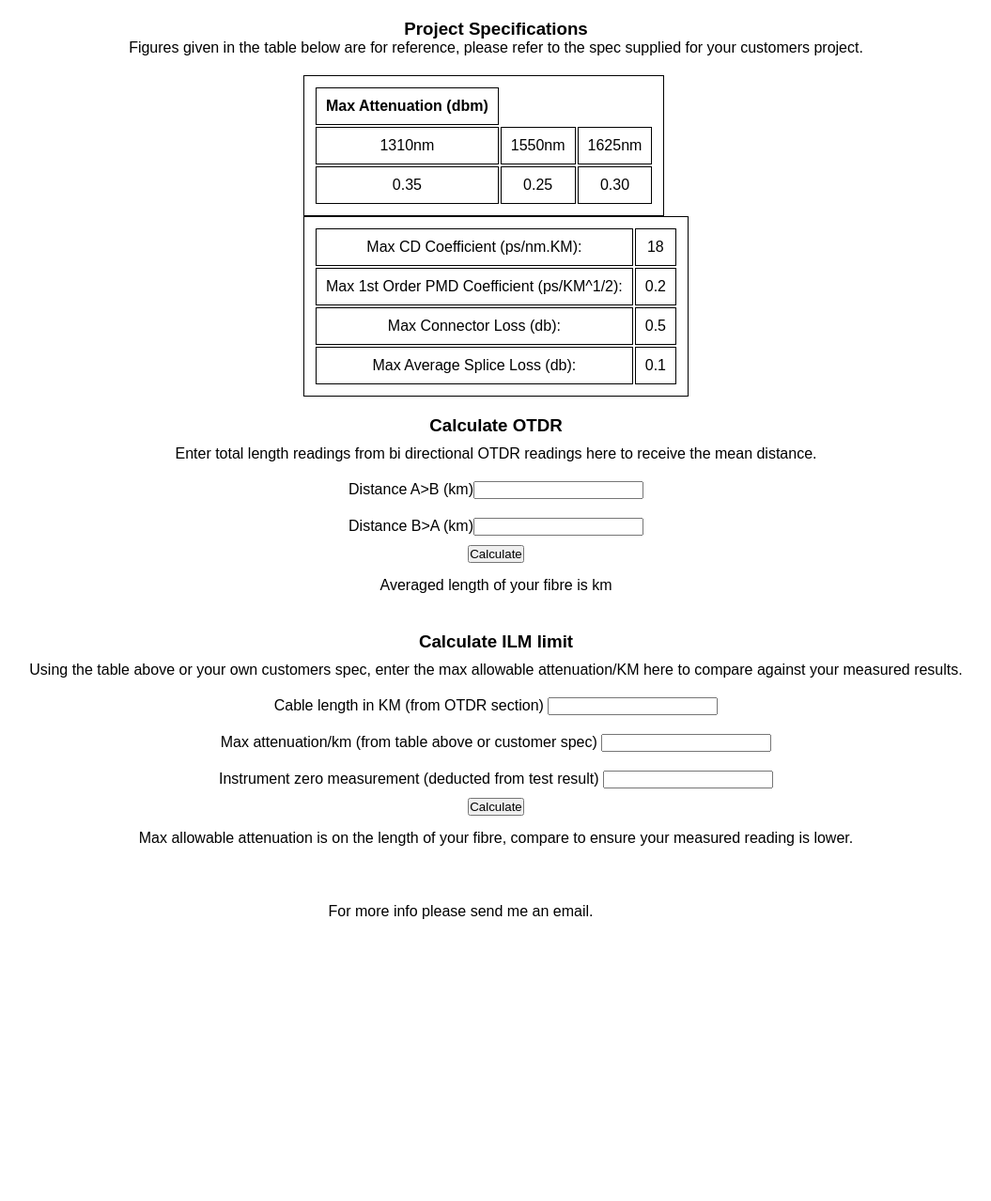
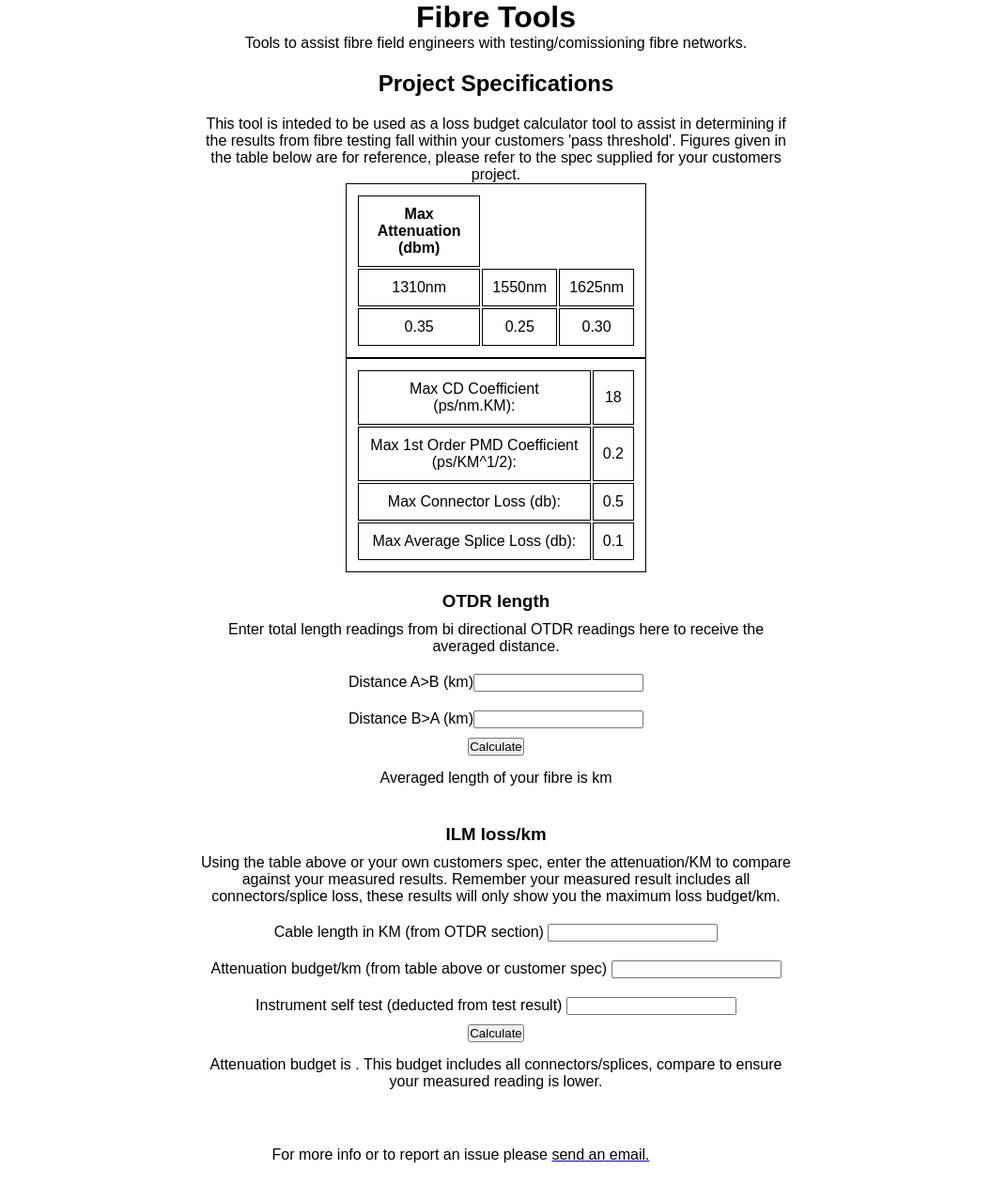
Before and after one commit to Smitthyy/fibre-calc, a plain HTML site: page index.html in a window 1280 px wide. Shown: the whole page at 94% size, without its empty margins (112-1167 px from the left). Before the commit the page ends 1019 px from the top, so only its background shows below. Drawn offline with Linux system fonts and the light colour scheme.

Commit message:
layout changes

```diff
--- a/index.html
+++ b/index.html
@@ -3,15 +3,20 @@
 <head>
 <link rel="stylesheet" href="styles.css">
 <meta charset="utf-8">
-<title>Fibre Calculator</title>
+<title>Fibre Loss Calculator</title>
 </head>
 <body>
 
 <div class="container">
 
+    <div>
+        <h1>Fibre Tools</h1>
+        <p>Tools to assist fibre field engineers with testing/comissioning fibre networks.</p>
+    </div>
+
     <div id="spec">
-        <h3>Project Specifications</h3>
-        <p>Figures given in the table below are for reference, please refer to the spec supplied for your customers project.</p>
+        <h2 id="title">Project Specifications</h2>
+        <p>This tool is inteded to be used as a loss budget calculator tool to assist in determining if the results from fibre testing fall within your customers 'pass threshold'. Figures given in the table below are for reference, please refer to the spec supplied for your customers project.</p>
     </div>
 
     <div id="details">
@@ -49,8 +54,8 @@
     </div>
 
     <div id="otdr">
-        <h3>Calculate OTDR</h3>
-        <p>Enter total length readings from bi directional OTDR readings here to receive the mean distance.</p>
+        <h3>OTDR length</h3>
+        <p>Enter total length readings from bi directional OTDR readings here to receive the averaged distance.</p>
         <form>
             <p>Distance A>B (km)<input type='text' id='ab'></p>
             <p>Distance B>A (km)<input type='text' id='ba' onChange="calcotdr()"></p>
@@ -60,20 +65,20 @@
     </div>
 
     <div id="ilm">
-        <h3>Calculate ILM limit</h3>
-        <p>Using the table above or your own customers spec, enter the max allowable attenuation/KM here to compare against your measured results.</p>
+        <h3>ILM loss/km</h3>
+        <p>Using the table above or your own customers spec, enter the attenuation/KM to compare against your measured results. Remember your measured result includes all connectors/splice loss, these results will only show you the maximum loss budget/km.</p>
         <form>
             <p>Cable length in KM (from OTDR section) <input type="text" id="km"/></p>
-            <p>Max attenuation/km (from table above or customer spec) <input type="text" id="atten" /></p>
-            <p>Instrument zero measurement (deducted from test result) <input type="text" onChange="calcilm()" id="ref" /></p>
+            <p>Attenuation budget/km (from table above or customer spec) <input type="text" id="atten" /></p>
+            <p>Instrument self test (deducted from test result) <input type="text" onChange="calcilm()" id="ref" /></p>
             <input type="button" onClick="calc()" value="Calculate" />
-        <div id="ilmresult">Max allowable attenuation is <span id="resultilm"></span> on the length of your fibre, compare to ensure your measured reading is lower.</div>
+        <div id="ilmresult">Attenuation budget is <span id="resultilm"></span>. This budget includes all connectors/splices, compare to ensure your measured reading is lower.</div>
         </form>
         <div id="result"></div>
     </div>
 
     <div id="footer">
-        <p>For more info please <a href='mailto:info@fibretool.uk'>send me an email.</a></p>
+        <p>For more info or to report an issue please <a href='mailto:info@fibretool.uk'>send an email.</a></p>
     </div>
 
     <script src="ilmscript.js"></script>
--- a/styles.css
+++ b/styles.css
@@ -14,6 +14,7 @@ p {
     flex-direction: column;
     margin: 0 auto;
     text-align: center;
+    max-width: 50%;
 }
 
 #nav {
@@ -31,9 +32,13 @@ p {
     padding-right: 50px;
 }
 
+#title {
+    padding-bottom: 20px;
+}
+
 a {
     color: inherit;
-    text-decoration: none;
+    text-decoration-color: blue;
     padding-right: 75px;
 }
 
@@ -42,7 +47,6 @@ a {
     flex-direction: column;
     align-self: center;
     padding-top: 20px;
-    padding-bottom: 20px;
 }
 
 #details {
```
